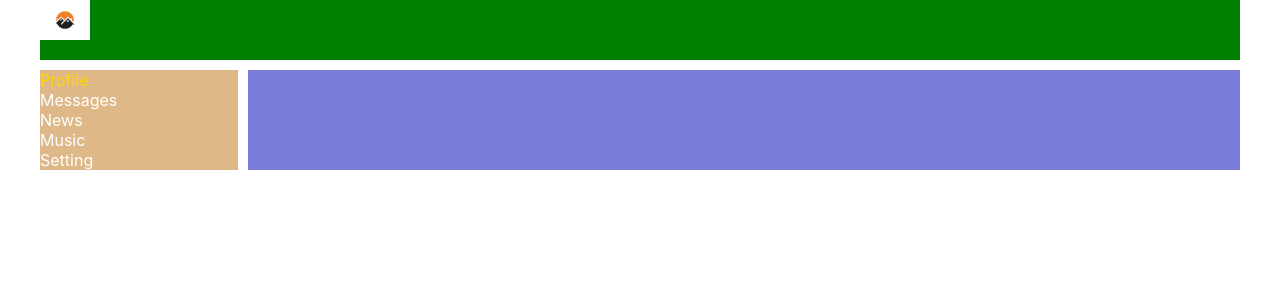
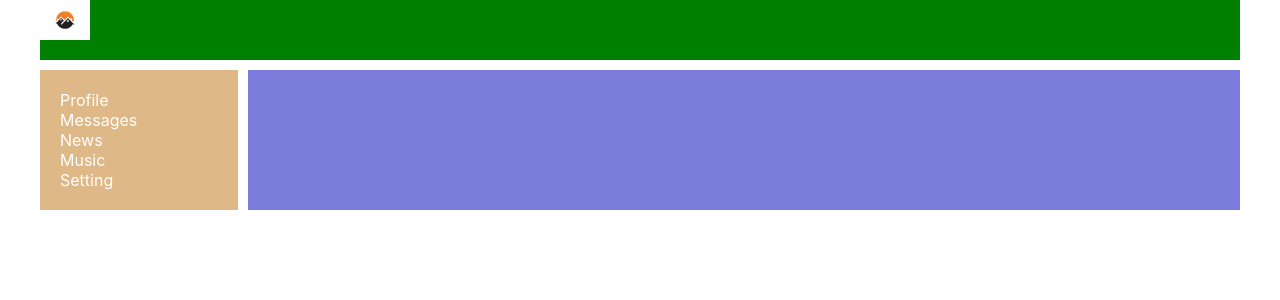
Before and after one commit to kiryl-ramanouski/react-practice, a React (Create React App) app in the folder 01-proj/r-app/: page / in a window 1280 px wide. Shown: the top 300 px of the page. Built offline with nearby package versions, Linux system fonts and the light colour scheme.

Commit message:
feat: change a tags on NavLinks

```diff
--- a/01-proj/r-app/src/components/Navbar/Navbar.jsx
+++ b/01-proj/r-app/src/components/Navbar/Navbar.jsx
@@ -1,22 +1,23 @@
 import css from "./Navbar.module.css";
+import {NavLink} from "react-router-dom";
 
 const Navbar = () => {
     return (
         <nav className={css.nav}>
             <div className={`${css.item} ${css.active}`}>
-        <a href="/profile">Profile</a>
+                <NavLink to="/profile" activeClassName={css.active}>Profile</NavLink>
             </div>
             <div className={css.item}>
-        <a href="/dialogs">Messages</a>
+                <NavLink to="/dialogs" activeClassName={css.active}>Messages</NavLink>
             </div>
             <div className={css.item}>
-        <a href="/news">News</a>
+                <NavLink to="/news" activeClassName={css.active}>News</NavLink>
             </div>
             <div className={css.item}>
-        <a href="/music">Music</a>
+                <NavLink to="/music" activeClassName={css.active}>Music</NavLink>
             </div>
             <div className={css.item}>
-        <a href="/settings">Setting</a>
+                <NavLink to="/settings" activeClassName={css.active}>Setting</NavLink>
             </div>
         </nav>
     );
--- a/01-proj/r-app/src/components/Navbar/Navbar.module.css
+++ b/01-proj/r-app/src/components/Navbar/Navbar.module.css
@@ -1,12 +1,13 @@
 .nav {
   grid-area: nav;
   background-color: burlywood;
+  padding: 20px;
 }
 
 .item a {
   color: white;
 }
 
-.active a {
+a.active {
   color: gold;
 }
```
Lines whose indentation alone changed are shown as unchanged.
